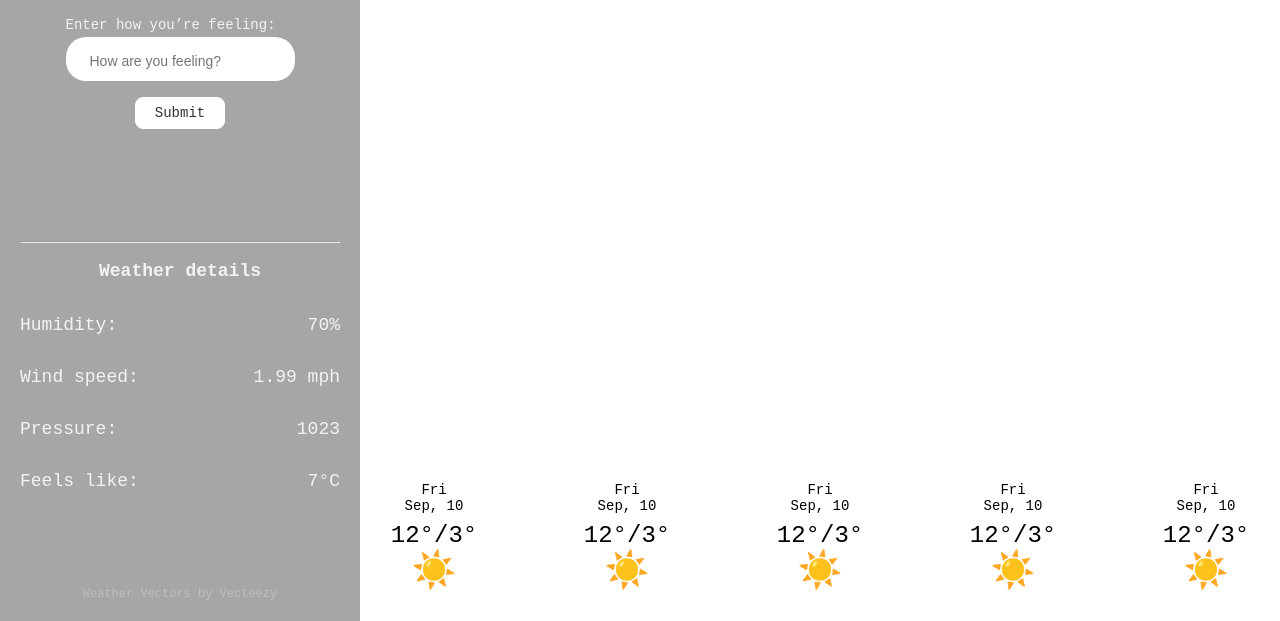
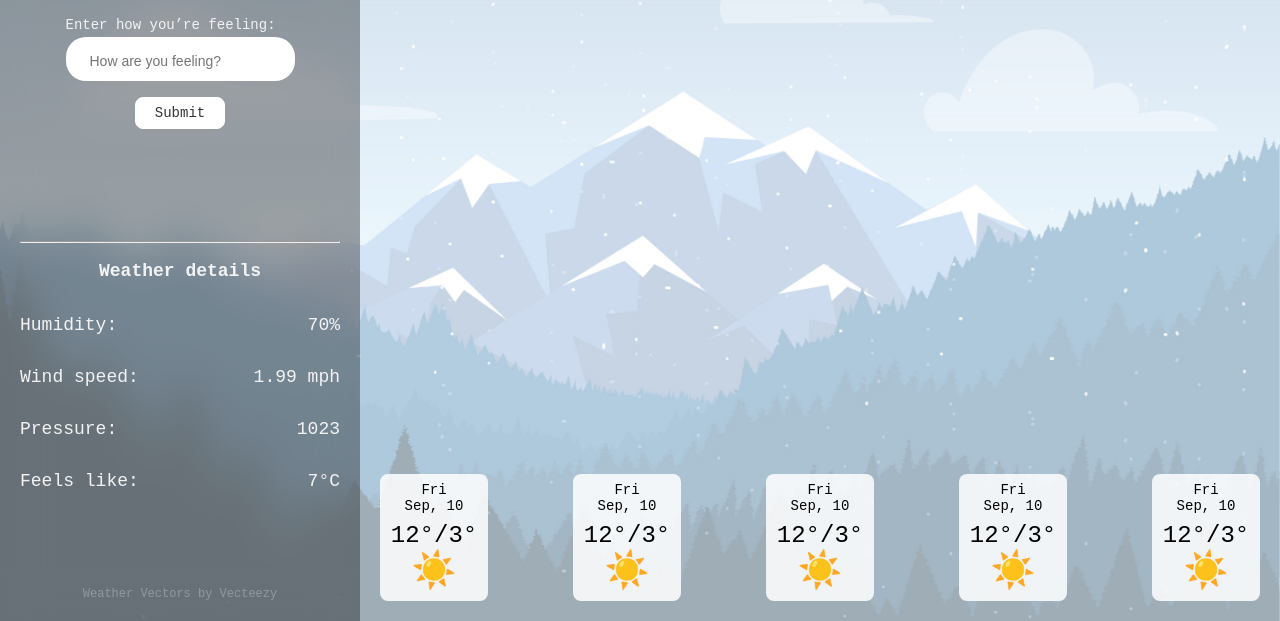
Before and after one commit to mackayneil/UdacityWeatherApp, a plain HTML site: page index.html in a window 1280 px wide. Shown: the part 179-800 px from the top of the page. Drawn offline with Linux system fonts and the light colour scheme; the site is published under a folder, as on GitHub Pages, so addresses that start at the root find nothing; a web font is replaced by a local one.

Commit message:
Update styles.css

```diff
--- a/CSS/styles.css
+++ b/CSS/styles.css
@@ -138,7 +138,7 @@ h1 {
 
 #main::before {
     content: "";
-    background-image: url('/Assets/Snow.jpg');
+    background-image: url('../Assets/Snow.jpg');
     background-size: cover;
     position: absolute;
     top: 0px;
```
